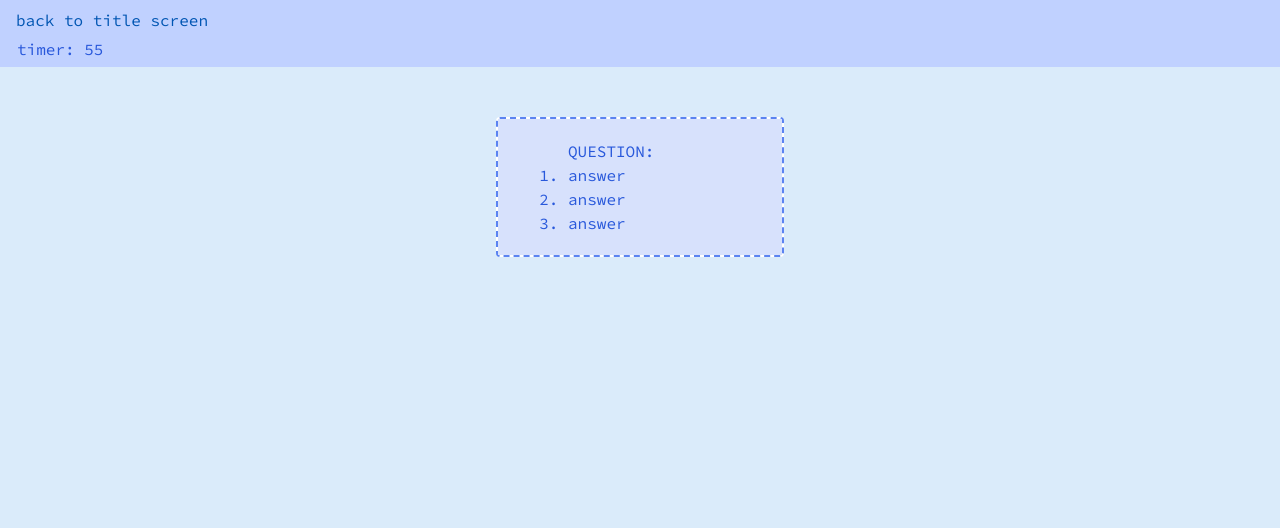
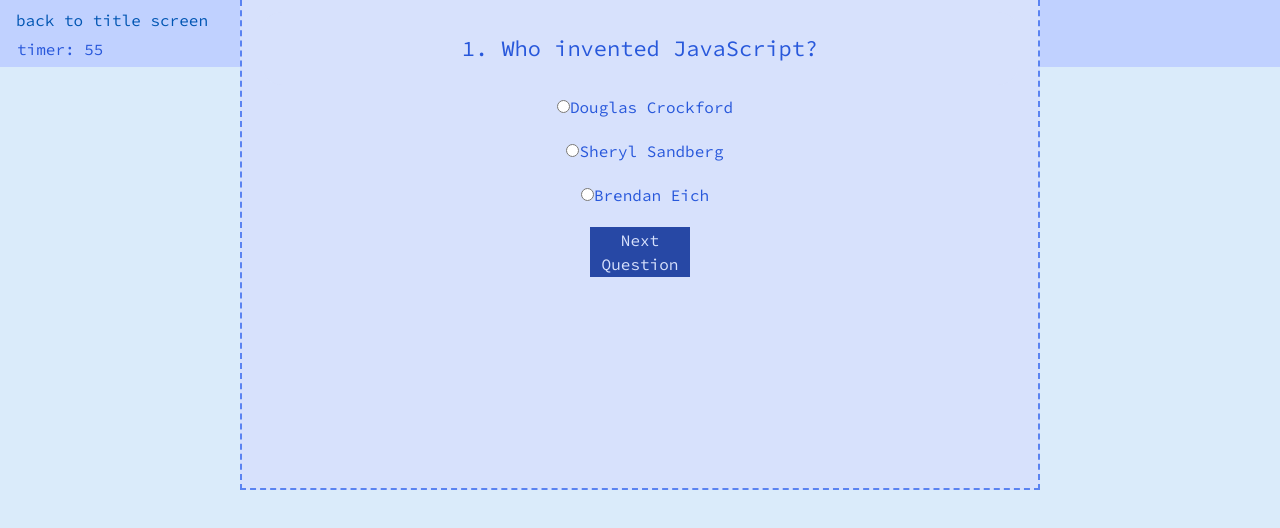
Before and after one commit to claudialove/js-quiz-game, a plain HTML site: page start-quiz.html in a window 1280 px wide. Drawn offline with nearby package versions, Linux system fonts and the light colour scheme.

Commit message:
i tried to push my final homework submission and it didnt work, trying again

```diff
--- /dev/null
+++ b/questions.js
@@ -0,0 +1,32 @@
+      //questions array
+      var questions = [{
+          "question": "Who invented JavaScript?",
+            "option1": "Douglas Crockford",
+            "option2": "Sheryl Sandberg",
+            "option3": "Brendan Eich",
+             "answer": "3"
+        },{
+            "question": "Which of the following function of Array object removes the first element from an array and returns that element?",
+            "option1": "reverse()",
+            "option2": "shift()",
+            "option3": "slice()",
+             "answer": "2"
+        },{
+            "question": "Which of the following type of variable is visible everywhere in your JavaScript code?",
+            "option1": "global variable",
+            "option2": "local variable",
+            "option3": "both answers are correct",
+             "answer": "1"
+        },{
+            "question": "Which built-in method combines the text of two strings and returns a new string?",
+            "option1": "append()",
+            "option2": "concat()",
+            "option3": "attach()",
+             "answer": "2"
+        },{
+            "question": "What is the HTML tag under which one can write the JavaScript code?",
+            "option1": "<javascript>",
+            "option2": "<scripted>",
+            "option3": "<script>",
+             "answer": "3"}
+      ];
--- a/quiz.js
+++ b/quiz.js
@@ -1,28 +1,3 @@
-//connecting javascript and html to create intended effects requires knowing how to SELECT elements and MANIPULATE them with logic.  The following elements will need to be SLECTED in order to be MANIPULATED
-
-
-//play game screen this element changes text to display each of the questions in the array that will be written containting a nested object for each question with a questions and a correct answer
-var question = document.getElementById("question");
-
-//on play game screen - each #question has a list of multiple choice (li tags): one is correct and 2 are wrong - this element will need to change with hover over, and trigger and event to decide correct or incorrect and loop to the next question or end game if all questions have been looped through
-var lis = document.querySelectorAll("li");
-
-//on the all done screen the game is back in game over mode and this screen indicates the user answered all questions before the timer ran out - this screen has a span - the logic will have to store the score in an object and return this value to display in the span that starts as 0
-var score = document.getElementsByClassName("score");
-
-//the all done screen also has a form with a text box for user input - the value entered here needs to be stored and returned later when the highscore screen is displayed
-var initials = document.getElementsByClassName("user-input");
-
-//the all done screen has a button labeled <enter initals> and the score and initials provided by the user should be saved to the object which will populate data in the highscore table
-var saveButton = document.getElementById("save-data");
-
-//the highscore screen can be entered from the title page or is displayed after the all done screen has been handled by the user - this screen is always in a game over state it has a table which will display data after calling the highscore object which saves all highscore/initial pairs entered
-var tds = document.querySelectorAll("td");
-
-//also on the highscore screen is a button labeled clear all data which clears the table and presumably the data stored in the high score object
-var clear = document.getElementById("#clear-all");
-
-
 //timer logic SELECT and MANIPULATE
 var timeEl = document.querySelector(".time");
 var mainEl = document.getElementById("main");
@@ -42,63 +17,64 @@ var mainEl = document.getElementById("main");
       }, 1000);
     }
     function sendMessage() {
-        var gameOver = document.createElement("div");
-        gameOver.innerHTML = "<p>GAME OVER!</p>";
-    }
-    setTime();
+      //game over displays but doesnt not stop game play
+        timeEl.textContent = "Game Over! ";
+      };
+      //timer counts down but does not decrement if a wrong answer is picked - i work too slowly and had to choose to leave this out
+      setTime();
 
 
+//declare variables to select
+var currentQuestion = 0;
+var score = 0;
+var totQuestions = questions.length;
 
-var quizQuestions = [
-    {
-        question: "Why do JavaScript and Java have similar names?",
-        answers: {
-          a:  "JavaScript is a stripped-down version of Java",
-          b:  "JavaScript's syntax is loosely based on Java's",
-          c: "They both originated on the island of Java"
-        },
-        correctAnswer: "b"
-    },
-    {
-        question: "When a user views a page containing a JavaScript program, which machine actually executes the script?",
-        answers: {
-            a: "The User's machine running a Web browser",
-            b: "The Web server",
-            c: "central machine deep within Netscape's corporate offices"
-        },
-        correctAnswer: "a"
-    },
-    {
-        question: " ______ JavaScript is also called client-side JavaScript",
-        answers: {
-            a: "Microsoft",
-            b: "Navigator",
-            c: "LiveWire"
-        },
-        correctAnswer: "b"
-
-    },
-    {
-        question: " What are variables used for in JavaScript Programs?",
-        answers: {
-            a: " Storing numbers, dates, or other values",
-            b: "Varying randomly",
-            c: "Causing high-school algebra flashbacks"
-        },
-        correctAnswer: "a"
-
-    },
-    {
-        question: " What is the correct JavaScript syntax to write 'Hello World'?",
-        answers: {
-            choice1: " System.out.println('Hello World')",
-            choice2: "println ('Hello World')",
-            choice3: "document.write('Hello World')"
-        },
-        correctAnswer: "c"
-
-    },
+var container = document.getElementById('quizContainer');
+var questionEl = document.getElementById('question');
+var opt1 = document.getElementById('opt1');
+var opt2 = document.getElementById('opt2');
+var opt3 = document.getElementById('opt3');
+var nextButton = document.getElementById('nextButton');
+var resultCont = document.getElementById('result');
 
 
+   //see question.js file for question array
 
-]
+    //questions logic loop through
+      function loadQuestion (questionIndex) {
+        var q = questions[questionIndex];
+        questionEl.textContent = (questionIndex + 1) + '. ' + q.question;
+        opt1.textContent = q.option1;
+        opt2.textContent = q.option2;
+        opt3.textContent = q.option3;
+       };
+
+       function loadNextQuestion() {
+           var selectedOption = document.querySelector('input[type=radio]:checked');
+           if(!selectedOption) {
+               alert('Please select your answer!');
+               return;
+           }
+           var answer = selectedOption.value;
+           if(questions[currentQuestion].answer == answer) {
+           score += 10;
+          //worked hard and still didnt get to adding "correct" or "wrong" answer in game play
+       }
+       selectedOption.checked = false;
+       currentQuestion++;
+       if (currentQuestion == totQuestions - 1) {
+           nextButton.textContent = 'Finish';
+       }
+       if (currentQuestion == totQuestions) {
+           container.style.display = 'none';
+           resultCont.style.display = '';
+           resultCont.textContent = 'YourScore: ' + score;
+           return;
+
+       }
+       loadQuestion(currentQuestion);
+    }
+
+loadQuestion(currentQuestion);
+
+//there should be logic to store and handle the highscore table that can be seen, but again even with working around the clock i didnt get to it
--- a/start-quiz.html
+++ b/start-quiz.html
@@ -25,17 +25,16 @@
     </ul>
     <!-- End Nav -->
     <!-- start card -->
-    <div class="card" style="width: 18rem;">
-        <div class="card-body">
-            </h5>
-            <ol class="card-text" id="question"> QUESTION:
-                <li class="a">answer</li>
-                <li class="b">answer</li>
-                <li class="c">answer</li>
-            </ol>
-        </div>
-    </div>
-    </div>
+   <div id="quizContainer" class="container">
+       <div id="question" class="question"></div>
+       <label class="option"><input type="radio" name="option" value="1" /><span id="opt1"></span></label>
+       <label class="option"><input type="radio" name="option" value="2" /><span id="opt2"></span></label>
+       <label class="option"><input type="radio" name="option" value="3" /><span id="opt3"></span></label>
+       <div><button id="nextButton" class="next-btn" onclick="loadNextQuestion();">Next Question</button>
+       </div>
+   </div>
+   <div id="result" class="container result" style="display:none;">
+</div>
     <!-- end card -->
 
 
@@ -47,7 +46,9 @@
     <script src="https://maxcdn.bootstrapcdn.com/bootstrap/4.0.0/js/bootstrap.min.js"></script>
 
     <!-- local js script -->
+    <script src="questions.js"></script>
     <script src="quiz.js"></script>
+
 </body>
 
 </html>
--- a/style.css
+++ b/style.css
@@ -35,6 +35,50 @@
     padding-right: 20px;
   }
 
+  .container {
+    height: 500px;
+    width: 800px;
+    position: absolute;
+    top: 30%;
+    left: 50%;
+    transform: translatex(-50%) translateY(-50%);
+    background: rgb(215, 225, 252);
+    padding: 20px;
+    border: 2px dashed rgb(91, 131, 241);
+    text-align: center;
+    color: rgb(40, 88, 219);
+  }
+
+  .title {
+    padding-top: 20px;
+    text-align: center;
+    font-size: 36px;
+    text-transform: uppercase;
+    color: rgb(40, 88, 219);
+  }
+
+  .question{
+    padding: 20px;
+    font-size: 22px;
+    background: rgb(215, 225, 252);
+    border-radius: 20px;
+  }
+
+  .option {
+    width: 470px;
+    display: inline-block;
+
+    vertical-align: middle;
+    background: rgba(255, 255, 255, 0);
+    margin: 10px 0 10px 10px;
+    border-radius: 20px;
+  }
+
+  .option:hover {
+    background:  rgb(40, 88, 219);
+    color: rgb(215, 225, 252);
+  }
+
   .card {
     margin: 50px auto;
     max-width: 1000px;
@@ -58,12 +102,39 @@
     margin: 5px;
     color: rgb(40, 88, 219);
   }
+   .card-text {
+    color: rgb(40, 88, 219);
 
+   }
 
-   ol, li {
-     color: rgb(40, 88, 219);
+  .next-btn {
+     border: none;
+     outline: none;
+     background: rgb(39, 72, 165);
+     width: 100px;
+     height: 50px;
+     cursor: pointer;
+     margin: 10px;
+     color: rgb(215, 225, 252);
+     vertical-align: middle;
+   }
+
+   #nextButton:hover {
+    background: rgb(62, 106, 226);
+    color: rgb(221, 225, 236);
   }
 
-   #question {
-    padding-left: 50px;
+  .result {
+   height: 100px;
+   text-align: center;
+   font-size: 50px;
+  }
+
+   #clear-all {
+    color:  rgb(215, 225, 252);
    }
+
+   .option input:checked .option {
+     background: rgb(215, 225, 252);
+     color: black;
+   }
```
Also changed, not shown: index.html (+3 -1 lines).
